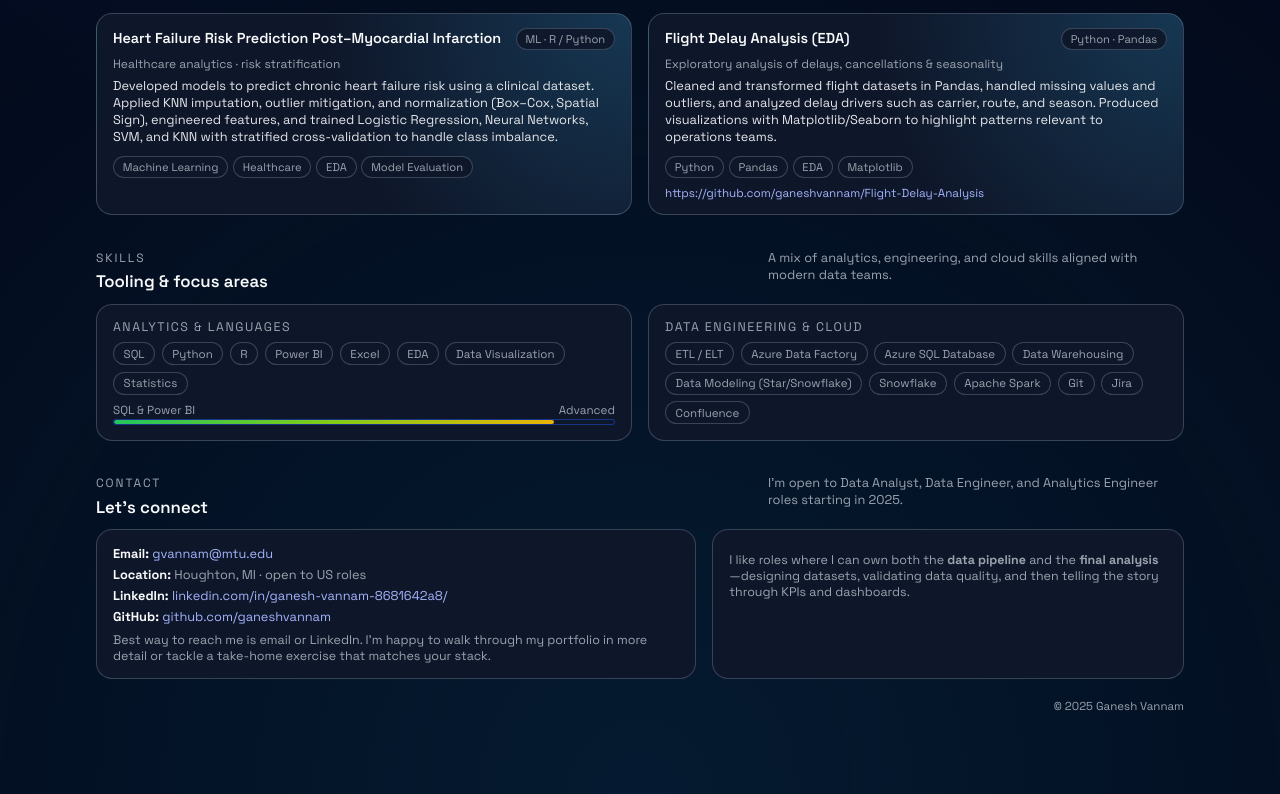
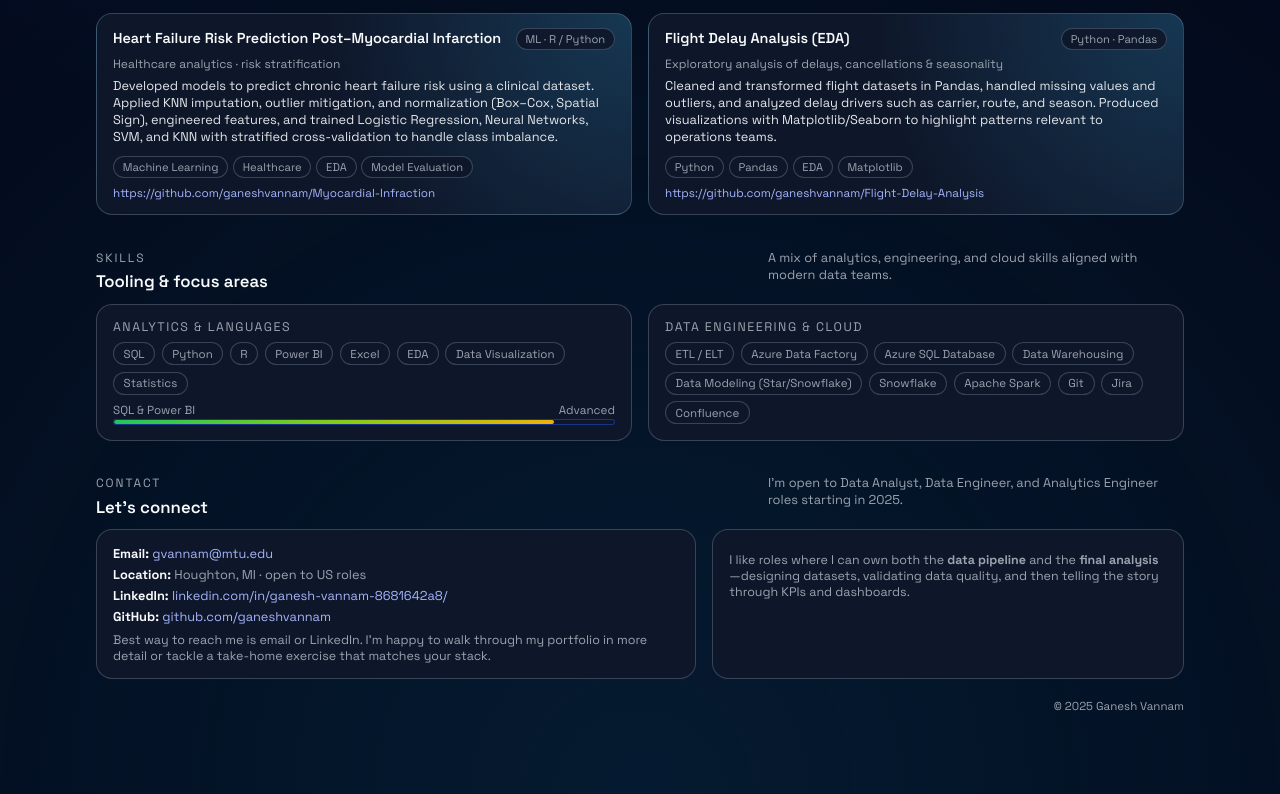
Before and after one commit to ganeshvannam/Portfolio, a plain HTML site: page index.html in a window 1280 px wide. Shown: the part 1219-2013 px from the top of the page. Drawn offline with Linux system fonts and the light colour scheme.

Commit message:
Update index.html

```diff
--- a/index.html
+++ b/index.html
@@ -957,7 +957,7 @@
               <span>Machine Learning</span><span>Healthcare</span
               ><span>EDA</span><span>Model Evaluation</span>
             </div>
-            <div class="project-link"https://github.com/ganeshvannam/Myocardial-Infraction</div>
+            <div class="project-link">https://github.com/ganeshvannam/Myocardial-Infraction</div>
           </div>
         </article>
 
```
